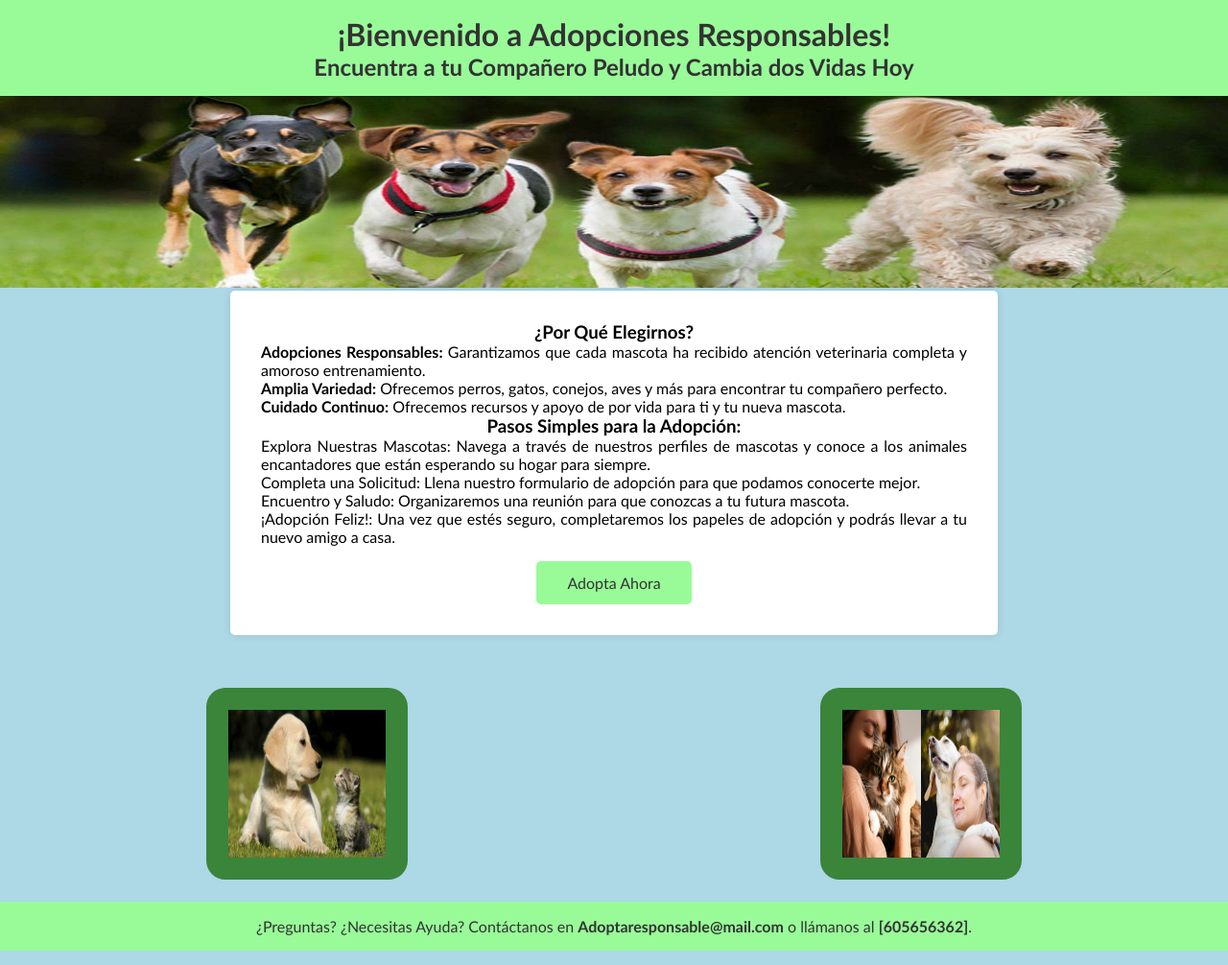
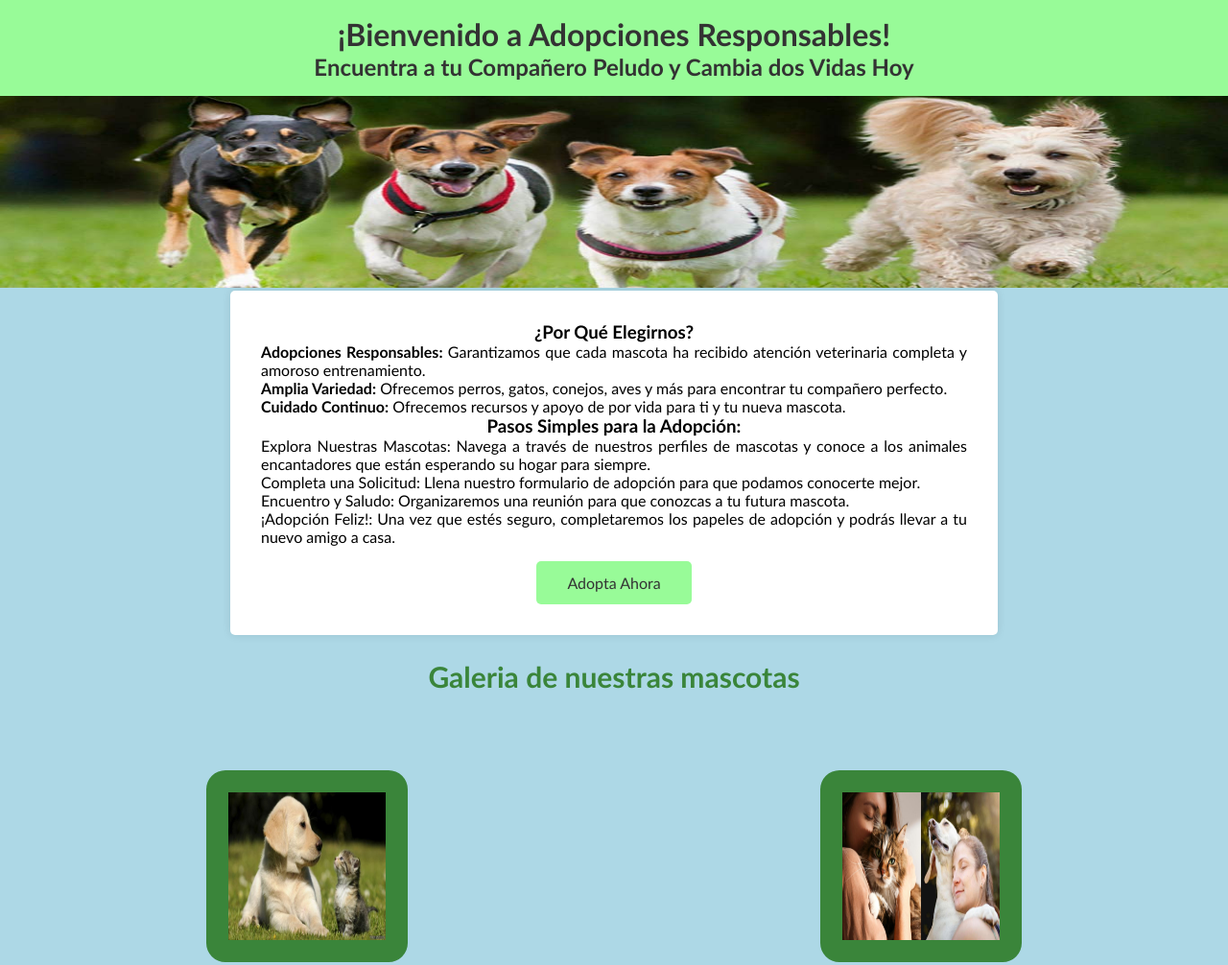
Before and after one commit to WeenCT/miprimerawebconchatGPT, a plain HTML site: page index.html in a window 1280 px wide. Shown: the top 1006 px of the page at 96% size. Drawn offline with Linux system fonts and the light colour scheme.

Commit message:
“mi primera confirmación de actualización”

```diff
--- a/index.html
+++ b/index.html
@@ -36,6 +36,7 @@
         <a href="#" class="btn">Adopta Ahora</a>
     </div>
 
+   <center><div class="galeria">Galeria de nuestras mascotas</div></center>
     <div class="images">
         <img src="img/amisdogcat.jpg" alt="Mascota 2">
         <img src="img/lovecatdog.jpg" alt="Mascota 3">
--- a/styles.css
+++ b/styles.css
@@ -62,6 +62,11 @@ ul, ol {
     justify-content: space-around;
     margin-top: 2rem;
 }
+ .galeria{ font-family: 'Candara', sans-serif;
+    color: #3a853a;
+    font-size:30px;
+margin: 25px; font-weight:bolder;}
+
 
 .images img {
     width: 210px;
```
